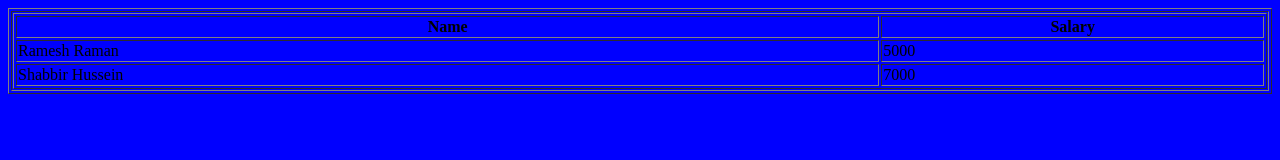
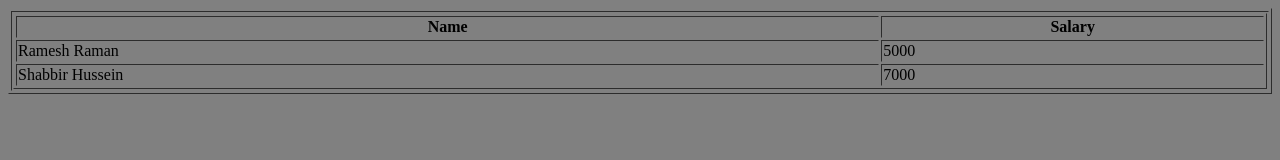
Before and after one commit to CoderMahabub/html_table, a plain HTML site: page index.html in a window 1280 px wide. Drawn offline with Linux system fonts and the light colour scheme.

Commit message:
Update index.html

```diff
--- a/index.html
+++ b/index.html
@@ -5,8 +5,10 @@
       <title>HTML Table</title>
 	   <style>
         body {
-            background: blue;
+            background: grey;
+		color:black;
        }
+
 
         </style>
    </head>
```
